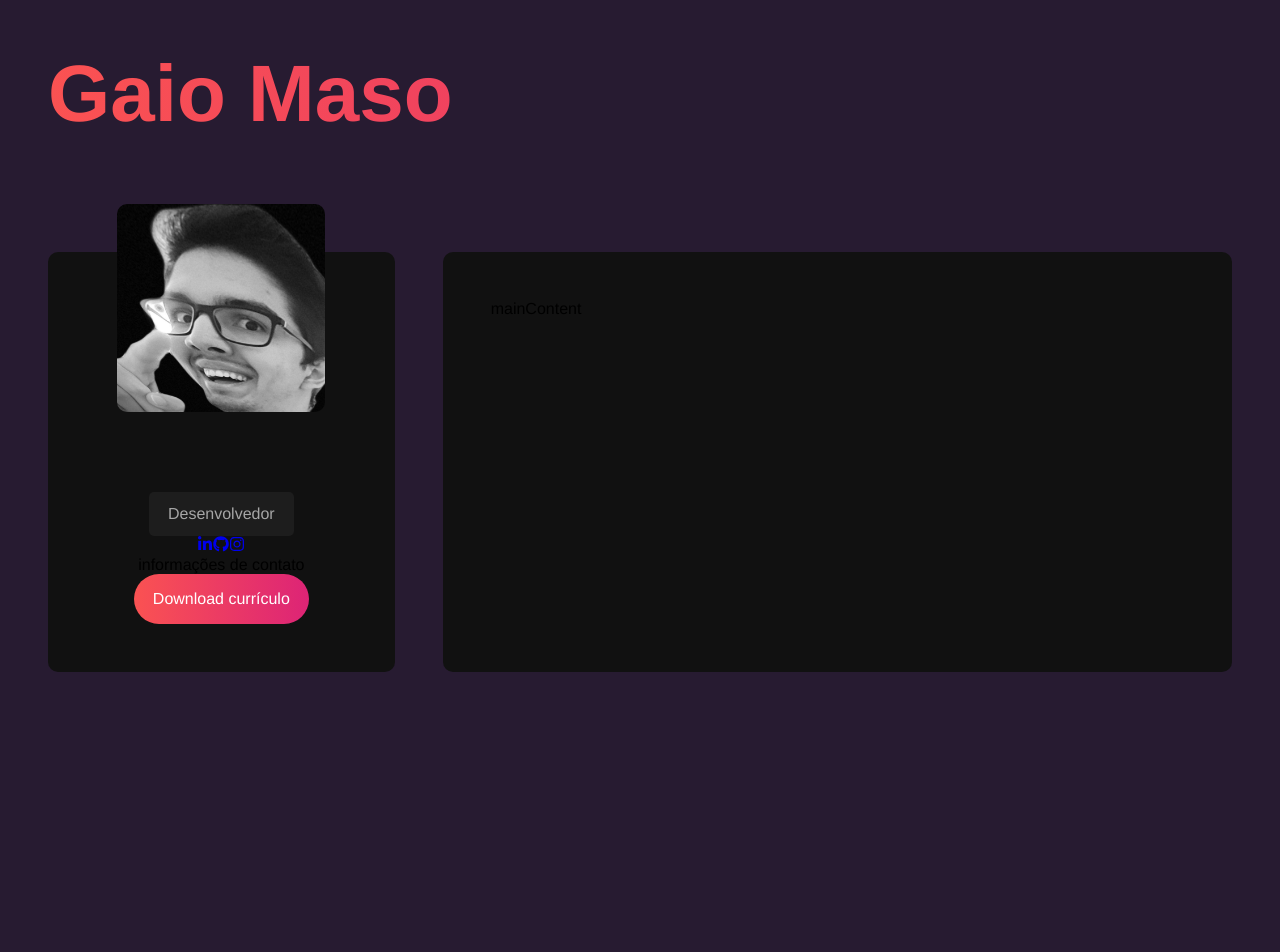
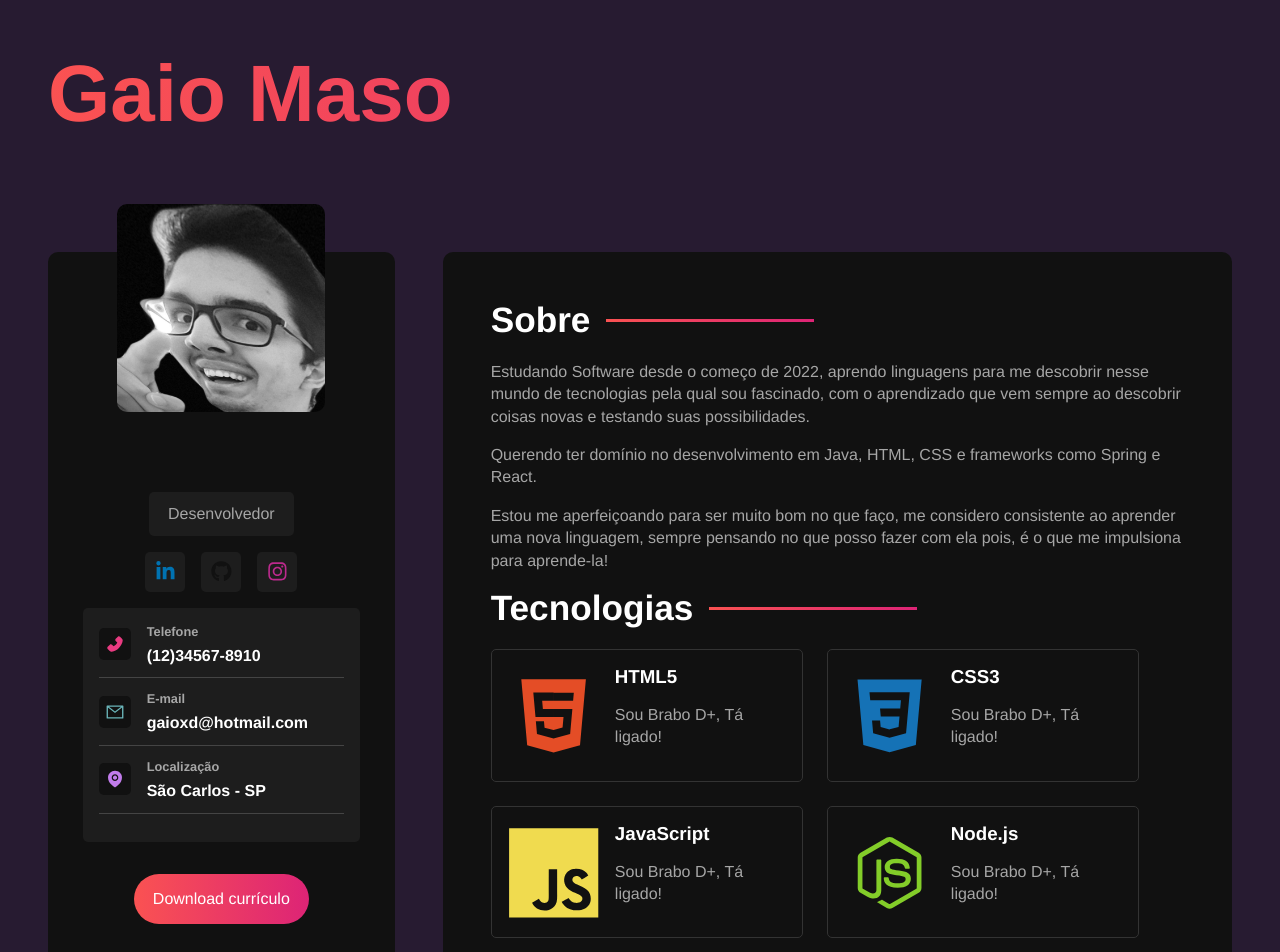
Before and after one commit to GAMAZZO/perfil-gaio-sass, a React (Vite) app: page / in a window 1280 px wide. Shown: the top 952 px of the page. Before the commit the page ends 800 px from the top, so only its background shows below. Built offline with nearby package versions, Linux system fonts and the light colour scheme.

Commit message:
finalizando o layout do projeto

```diff
--- /dev/null
+++ b/src/components/AboutContainer.jsx
@@ -0,0 +1,18 @@
+const AboutContainer = () => {
+  return (
+    <section className="about-container">
+      <h2>Sobre</h2>
+      <p>
+        Estudando Software desde o começo de 2022, aprendo linguagens para me descobrir nesse mundo de tecnologias pela qual sou fascinado, com o aprendizado que vem sempre ao descobrir coisas novas e testando suas possibilidades.
+      </p>
+      <p>
+        Querendo ter domínio no desenvolvimento em Java, HTML, CSS e frameworks como Spring e React.
+      </p>
+      <p>
+      Estou me aperfeiçoando para ser muito bom no que faço, me considero consistente ao aprender uma nova linguagem, sempre pensando no que posso fazer com ela pois, é o que me impulsiona para aprende-la!
+      </p>
+    </section>
+  )
+}
+
+export default AboutContainer
--- /dev/null
+++ b/src/components/InformationContainer.jsx
@@ -0,0 +1,34 @@
+import { AiFillPhone, AiOutlineMail, AiFillEnvironment } from "react-icons/ai"
+
+import "../styles/components/informationcontainer.sass"
+
+const InformationContainer = () => {
+  return (
+    <section id="information">
+        <div className="info-card">
+            <AiFillPhone id="phone-icon" />
+            <div>
+                <h3>Telefone</h3>
+                <p>(12)34567-8910</p>
+            </div>
+        </div>
+        <div className="info-card">
+            <AiOutlineMail id="email-icon" />
+            <div>
+                <h3>E-mail</h3>
+                <p>gaioxd@hotmail.com</p>
+            </div>
+        </div>
+        <div className="info-card">
+            <AiFillEnvironment id="pin-icon" />
+            <div>
+                <h3>Localização</h3>
+                <p>São Carlos - SP</p>
+            </div>
+        </div>
+
+    </section>
+  )
+}
+
+export default InformationContainer
--- a/src/components/MainContent.jsx
+++ b/src/components/MainContent.jsx
@@ -1,8 +1,16 @@
+import AboutContainer from "./AboutContainer"
+import ProjectsContainer from "./ProjectsContainer"
+import TechnologiesContainer from "./TechnologiesContainer"
+
 import "../styles/components/maincontent.sass"
 
 const mainContent = () => {
   return (
-    <main id="main-content">mainContent</main>
+    <main id="main-content">
+      <AboutContainer />
+      <TechnologiesContainer />
+      <ProjectsContainer />
+    </main>
   )
 }
 
--- /dev/null
+++ b/src/components/ProjectsContainer.jsx
@@ -0,0 +1,16 @@
+import React from 'react'
+
+const ProjectsContainer = () => {
+  return (
+    <section className="projects-container">
+      <h2>Projetos</h2>
+      <p>Lorem ipsum dolor sit, amet consectetur adipisicing elit. Qui enim quaerat labore alias. Eveniet quo cumque et, in tempora nisi dignissimos expedita saepe fugiat ullam quisquam itaque, eos repellendus minus.</p>
+      <a href="#" className='btn'>
+        Ver projetos
+      </a>
+    </section>
+
+  )
+}
+
+export default ProjectsContainer
--- a/src/components/Sidebar.jsx
+++ b/src/components/Sidebar.jsx
@@ -1,17 +1,19 @@
 
 import Avatar from '../img/eu3.jpg'
 import SocialNetworks from './SocialNetworks'
+import InformationContainer from './InformationContainer'
 
 import "../styles/components/sidebar.sass"
 
 const sidebar = () => {
-  return <aside id="sidebar">
+  return (<aside id="sidebar">
     <img src={Avatar} alt="Gaio Maso" />
     <p className="title">Desenvolvedor</p>
     <SocialNetworks />
-    <p>informações de contato</p>
+    < InformationContainer />
     <a href="" className="btn">Download currículo</a>
   </aside>
+  )
 }
 
 export default sidebar
--- a/src/components/SocialNetworks.jsx
+++ b/src/components/SocialNetworks.jsx
@@ -2,20 +2,22 @@ import {FaLinkedinIn, FaGithub, FaInstagram} from "react-icons/fa"
 
 import "../styles/components/socialnetworks.sass"
 
-const socialnetworks = [
-    { name: "linkedinin", icon: <FaLinkedinIn /> },
+const socialNetworks = [
+    { name: "linkedin", icon: <FaLinkedinIn /> },
     { name: "github", icon: <FaGithub /> },
     { name: "instagram", icon: <FaInstagram /> },
 ]
 
 const SocialNetworks = () => {
-  return <section id="social-networks">
-    {socialnetworks.map((network) =>(
+  return(
+    <section id="social-networks">
+    {socialNetworks.map((network) => (
         <a href="#" className="social-btn" id={network.name} key={network.name}>
             {network.icon}
         </a>
     ))}
   </section>
+  )
 }
 
 export default SocialNetworks
--- /dev/null
+++ b/src/components/TechnologiesContainer.jsx
@@ -0,0 +1,40 @@
+import {
+  DiHtml5,
+  DiCss3,
+  DiJsBadge,
+  DiNodejsSmall,
+  DiMysql,
+  DiReact
+} from 'react-icons/di'
+
+import "../styles/components/technologiescontainer.sass"
+
+const technologies = [
+  { id: "html", name: "HTML5", icon: <DiHtml5 /> },
+  { id: "css", name: "CSS3", icon: <DiCss3 /> },
+  { id: "js", name: "JavaScript", icon: <DiJsBadge /> },
+  { id: "node", name: "Node.js", icon: <DiNodejsSmall /> },
+  { id: "mysql", name: "MySQL", icon: <DiMysql /> },
+  { id: "react", name: "React", icon: <DiReact /> },
+];
+
+const TechnologiesContainer = () => {
+  return (
+    <section className="technologies-container">
+      <h2>Tecnologias</h2>
+      <div className="technologies-grid">
+        {technologies.map((tech) => (
+          <div className="technology-card" id={tech.id} key={tech.id}>
+            {tech.icon}
+            <div className="technology-info">
+              <h3>{tech.name}</h3>
+              <p>Sou Brabo D+, Tá ligado!</p>
+            </div>
+          </div>
+        ))}
+      </div>
+    </section>
+  )
+}
+
+export default TechnologiesContainer
--- /dev/null
+++ b/src/styles/components/informationcontainer.sass
@@ -0,0 +1,46 @@
+@use '../variables'
+@use '../mixins'
+
+#information
+    @include mixins.center
+    flex-direction:  column
+    background-color: variables.$bg-color-secondary
+    padding: 1rem
+    margin-bottom: 2rem
+    text-align: left
+    width: 80%
+    border-radius: variables.$card-border-radius
+
+    .info-card
+        @include mixins.center
+        justify-content: start
+        gap: 1rem
+        padding-bottom: .8rem
+        margin-bottom: .8rem
+        border-bottom: 1px solid #444
+        width: 100%
+
+        h3
+            color: variables.$text-color-secundary
+            font-size: .8rem
+            margin-bottom: .5rem
+
+        p
+            color: variables.$text-color
+            font-weight: bold
+
+        svg
+            background-color: variables.$bg-color
+            padding: .4rem
+            width: 2rem
+            height: 2rem
+            border-radius: variables.$card-border-radius
+
+        #phone-icon
+            color: #e93b81
+
+        #email-icon
+            color: #6ab5b9
+
+        #pin-icon
+            color: #c17ceb
--- a/src/styles/components/maincontent.sass
+++ b/src/styles/components/maincontent.sass
@@ -1,7 +1,32 @@
 @use '../variables'
+@use '../mixins'
 
 #main-content
     background-color: variables.$bg-color
     flex: 2 1 0
     border-radius: variables.$container-border-radius
     padding: 3rem
+
+    section
+        display: flex
+        flex-direction: column
+
+    h2
+        color: variables.$text-color
+        font-size: 2.2rem
+        margin-bottom: 1.3rem
+        @include mixins.center
+        justify-content: start                          //para que esteja da esquerda para a direita
+        gap: 1rem
+
+        &:after
+            @include mixins.gradient-border
+
+    p
+        color: variables.$text-color-secundary
+        margin-bottom: 1rem
+        line-height: 1.4rem
+
+    .btn
+        @include mixins.btn
+        align-self: start
--- a/src/styles/components/socialnetworks.sass
+++ b/src/styles/components/socialnetworks.sass
@@ -0,0 +1,29 @@
+@use '../variables'
+@use '../mixins'
+
+#social-networks
+    @include mixins.center
+    gap: 1rem   // para afastar os itens
+    margin: 1rem 0
+
+    .social-btn
+        padding: .6rem
+        background-color: variables.$bg-color-secondary
+        border-radius: variables.$card-border-radius
+        color: #333
+        font-size: 1.3rem
+        @include mixins.center
+
+    #linkedin
+        color: #0072b1
+
+    #github
+        color: #111
+
+    #instagram
+        color: #bc2a8d
+
+    :hover
+        background: variables.$gradient
+        >svg     // vai me dar um seletor maior que o id
+            color: variables.$text-color
--- /dev/null
+++ b/src/styles/components/technologiescontainer.sass
@@ -0,0 +1,49 @@
+@use '../variables'
+@use '../mixins'
+
+.technologies-container
+    margin-bottom: 1rem
+
+    .technologies-grid
+        display: flex
+        flex-wrap: wrap
+        gap: 1.5rem
+
+        .technology-card
+            @include mixins.center
+            gap: 1rem
+            padding: 1rem
+            border: 1px solid #333
+            width: 45%
+            border-radius: variables.$card-border-radius
+
+            h3
+                color: variables.$text-color
+                margin-bottom: 1rem
+
+            svg
+                font-size: 6rem
+
+        #html
+            svg
+                color: #e44d26
+
+        #css
+            svg
+                color: #1572b6
+
+        #js
+            svg
+                color: #f0db4f
+
+        #node
+            svg
+                color: #83cd29
+
+        #mysql
+            svg
+                color: #00618a
+
+        #react
+            svg
+                color: #61dafb
--- a/src/styles/mixins.sass
+++ b/src/styles/mixins.sass
@@ -1,4 +1,10 @@
 @use './variables'
+
+@mixin center
+    display: flex
+    justify-content: center
+    align-items: center
+
 
 @mixin btn
     padding: 1rem 1.2rem
@@ -6,3 +12,9 @@
     background: variables.$gradient
     text-decoration: none                  //para tirar o underline do links
     border-radius: 3rem
+
+@mixin gradient-border
+    content: ""
+    background: variables.$gradient
+    height: 3px
+    width: 30%
```
